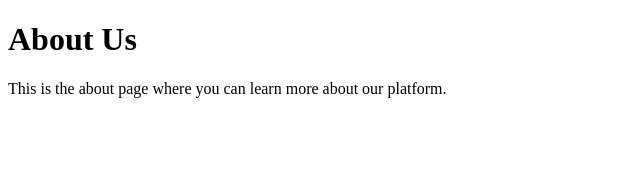
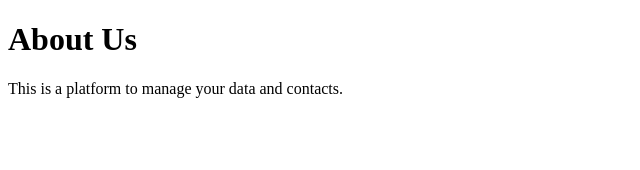
Before and after one commit to dalemy-1/pingtaisheji, a Next.js app: page /about in a window 1280 px wide. Shown: the top 170 px of the page, without its empty margins (0-640 px from the left). Built offline with nearby package versions, Linux system fonts and the light colour scheme.

Commit message:
Update about page description

```diff
--- a/pages/about.js
+++ b/pages/about.js
@@ -1,10 +1,9 @@
 // pages/about.js
-
 export default function About() {
   return (
     <div>
       <h1>About Us</h1>
-      <p>This is the about page where you can learn more about our platform.</p>
+      <p>This is a platform to manage your data and contacts.</p>
     </div>
   );
 }
```
